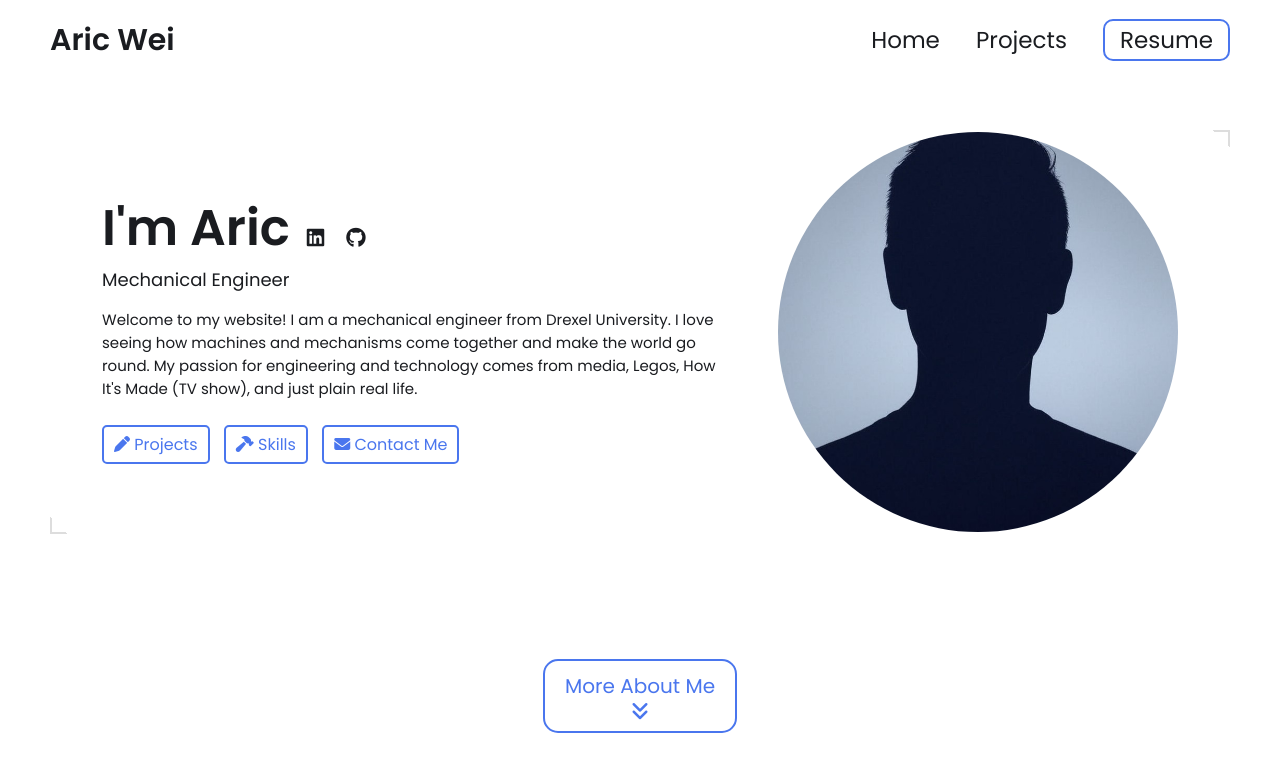
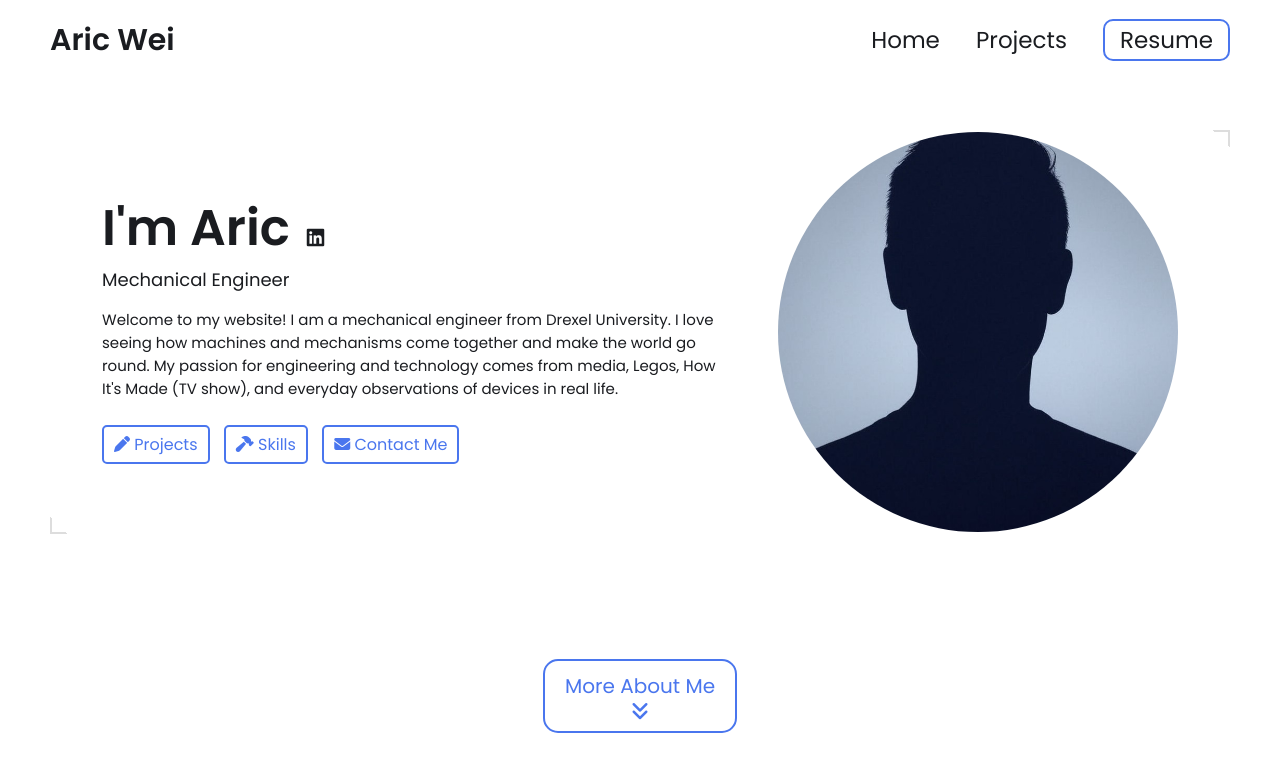
Before and after one commit to aricwei/aricwei.github.io, a Jekyll site: the page built from index.html, in a window 1280 px wide and 900 px high. Shown: the top 772 px of the window. Built offline with Jekyll 4.4.1, drawn with Linux system fonts in a browser that asks for light colours.

Commit message:
Update _config.yml

```diff
--- a/_config.yml
+++ b/_config.yml
@@ -17,7 +17,7 @@ headline: Mechanical Engineer
 description: >- # dont remove this line. this will ignore all new lines until the next section
   Welcome to my website! I am a mechanical engineer from Drexel University. I love seeing how
   machines and mechanisms come together and make the world go round. My passion for engineering
-  and technology comes from media, Legos, How It's Made (TV show), and just plain real life.
+  and technology comes from media, Legos, How It's Made (TV show), and everyday observations of devices in real life.
 
 # Place your profile image in /assets/images/profile-image/folder and edit the file name
 profile_image: ./assets/images/profile-image/avatar.jpeg
@@ -32,7 +32,7 @@ resume-url: https://drive.google.com/file/d/13Z3duVzh-gguPU5r03oJVEE6rV9rd3DS/vi
 
 external-links:    # input only your own url slug. The icons with missing entries will not appear.
   linkedin: aricwei    # https://www.linkedin.com/in/{your url slug}
-  github: aricwei    # https://github.com/{your url slug}
+  github:     # https://github.com/{your url slug}
   stackoverflow:       # https://stackoverflow.com/users/{your url slug}
   medium:            # https://medium.com/@{your url slug}
   x-twitter:   # https://x.com/{your url slug}
```
